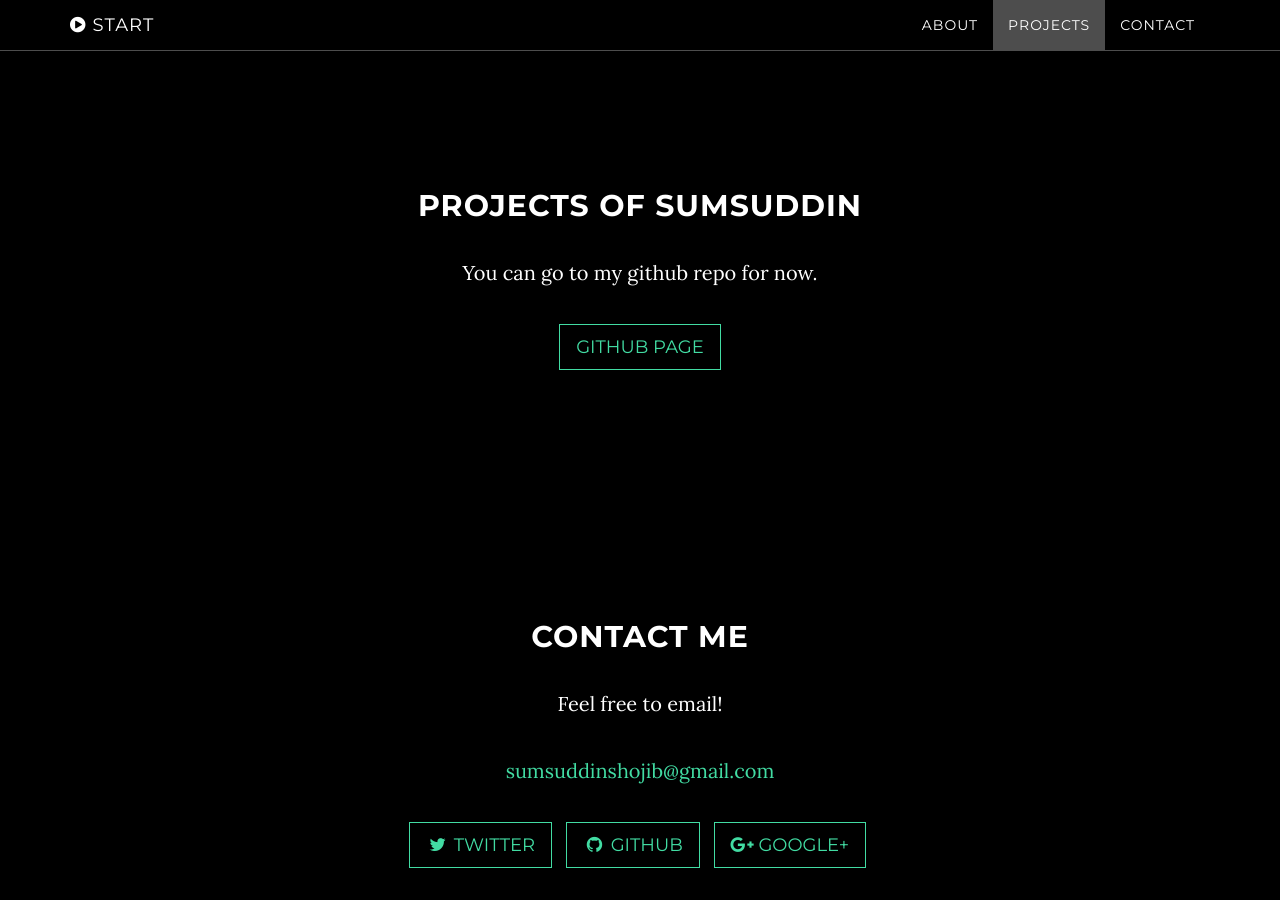
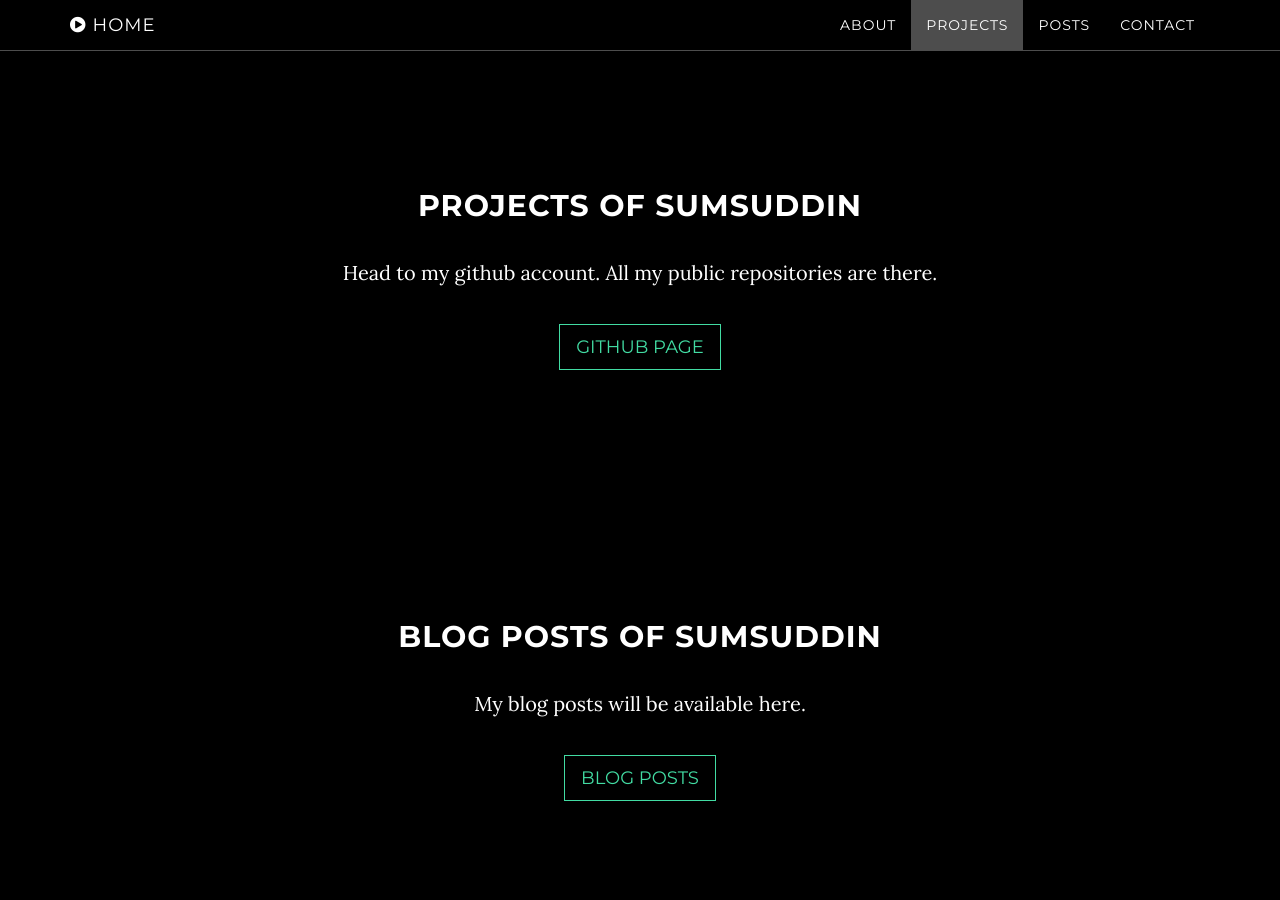
Before and after one commit to sumsuddin/sumsuddin.github.io, a Jekyll site: the page built from index.md, in a window 1280 px wide and 900 px high, scrolled down 1547 px. Built offline with Jekyll 4.4.1, drawn with Linux system fonts in a browser that asks for light colours; nearby versions of some CDN libraries.

Commit message:
added post section and updated the readme file

```diff
--- a/_includes/nav_bar.html
+++ b/_includes/nav_bar.html
@@ -5,8 +5,8 @@
                 <button type="button" class="navbar-toggle" data-toggle="collapse" data-target=".navbar-main-collapse">
                     Menu <i class="fa fa-bars"></i>
                 </button>
-                <a class="navbar-brand page-scroll" href="#page-top">
-                    <i class="fa fa-play-circle"></i> <span class="light">Start</span>
+                <a class="navbar-brand page-scroll" href="/">
+                    <i class="fa fa-play-circle"></i> <span class="light">Home</span>
                 </a>
             </div>
 
@@ -24,6 +24,9 @@
                         <a class="page-scroll" href="#projects">Projects</a>
                     </li>
                     <li>
+                        <a class="page-scroll" href="#posts">Posts</a>
+                    </li>
+                    <li>
                         <a class="page-scroll" href="#contact">Contact</a>
                     </li>
                 </ul>
--- /dev/null
+++ b/_includes/posts.html
@@ -0,0 +1,12 @@
+    <!-- Post Section -->
+    <section id="posts" class="content-section text-center">
+        <div class="posts-section">
+            <div class="container">
+                <div class="col-lg-8 col-lg-offset-2">
+                    <h2>Blog Posts of Sumsuddin</h2>
+                    <p> My blog posts will be available here. </p>
+                    <a href="/posts/" class="btn btn-default btn-lg"> Blog Posts </a>
+                </div>
+            </div>
+        </div>
+    </section>
--- a/_includes/projects.html
+++ b/_includes/projects.html
@@ -5,7 +5,7 @@
             <div class="container">
                 <div class="col-lg-8 col-lg-offset-2">
                     <h2>Projects of Sumsuddin</h2>
-                    <p>You can go to my github repo for now. </p>
+                    <p> Head to my github account. All my public repositories are there. </p>
                     <a href="https://github.com/sumsuddin" class="btn btn-default btn-lg"> Github Page </a>
                 </div>
             </div>
--- a/_layouts/default.html
+++ b/_layouts/default.html
@@ -3,11 +3,13 @@
 {% include head.html %}
 
 <body id="page-top" data-spy="scroll" data-target=".navbar-fixed-top">
-  {% include nav_bar.html %}
+  {% include nav_bar_general.html %}
 
-  {% include header.html %}
+  <br/> <br/> <br/>
 
   {{ content }}
+
+  <br/> <br/> <br/>
 
   {% include footer.html %}
 
--- a/_layouts/home.html
+++ b/_layouts/home.html
@@ -11,6 +11,8 @@
 
   {% include projects.html %}
 
+  {% include posts.html %}
+
   {% include contact.html %}
 
   {% include footer.html %}
```
Also changed, not shown: _includes/nav_bar_general.html (added, +15 -0 lines), _layouts/post.html (deleted, +0 -16 lines), _posts/Contests/2018-07-10-bengali-ai-numtadb-contest.markdown (added, +9 -0 lines), _posts/Developments/2017-07-17-opencv-to-csharp-image.markdown (added, +9 -0 lines), _posts/Developments/2017-08-21-tensorflow-model-in-java.markdown (added, +9 -0 lines), _posts/packed/2016-11-16-packed-jekyll.markdown (deleted, +0 -25 lines), _posts/unpacked/2016-11-16-welcome-to-jekyll.markdown (deleted, +0 -25 lines), pages/list.md (+22 -15 lines), Gemfile.lock, README.md, favicon.ico (added).
